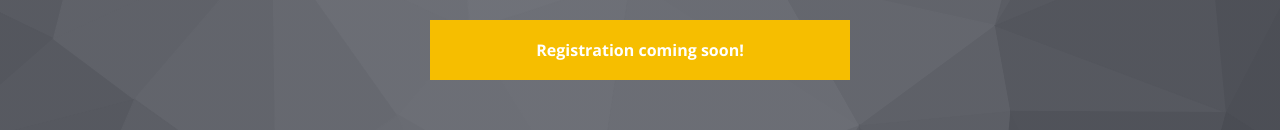
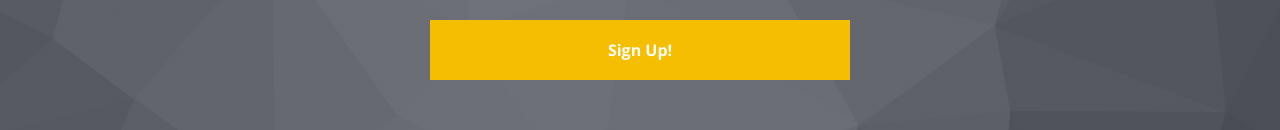
Before and after one commit to hqpham98/HackTheGold, a plain HTML site: page index.html in a window 1280 px wide. Shown: the part 646-776 px from the top of the page. Drawn offline with nearby package versions, Linux system fonts and the light colour scheme; a script that the page names is missing.

Commit message:
Sign Up!

```diff
--- a/index.html
+++ b/index.html
@@ -26,7 +26,7 @@ xmlns:fb="http://www.facebook.com/2008/fbml"><!--formatted-->
                     <h2>MAY 16&amp;17 | EDHS</h2>
                     <div class="noselect" id="registration">
                         <a href="#regModal" data-toggle="modal">
-                            <h3 class="regButton" id="regButtonHeader">Registration coming soon!</h3>
+                            <h3 class="regButton" id="regButtonHeader">Sign Up!</h3>
                         </a>
                     </div>
                 </div>
```
